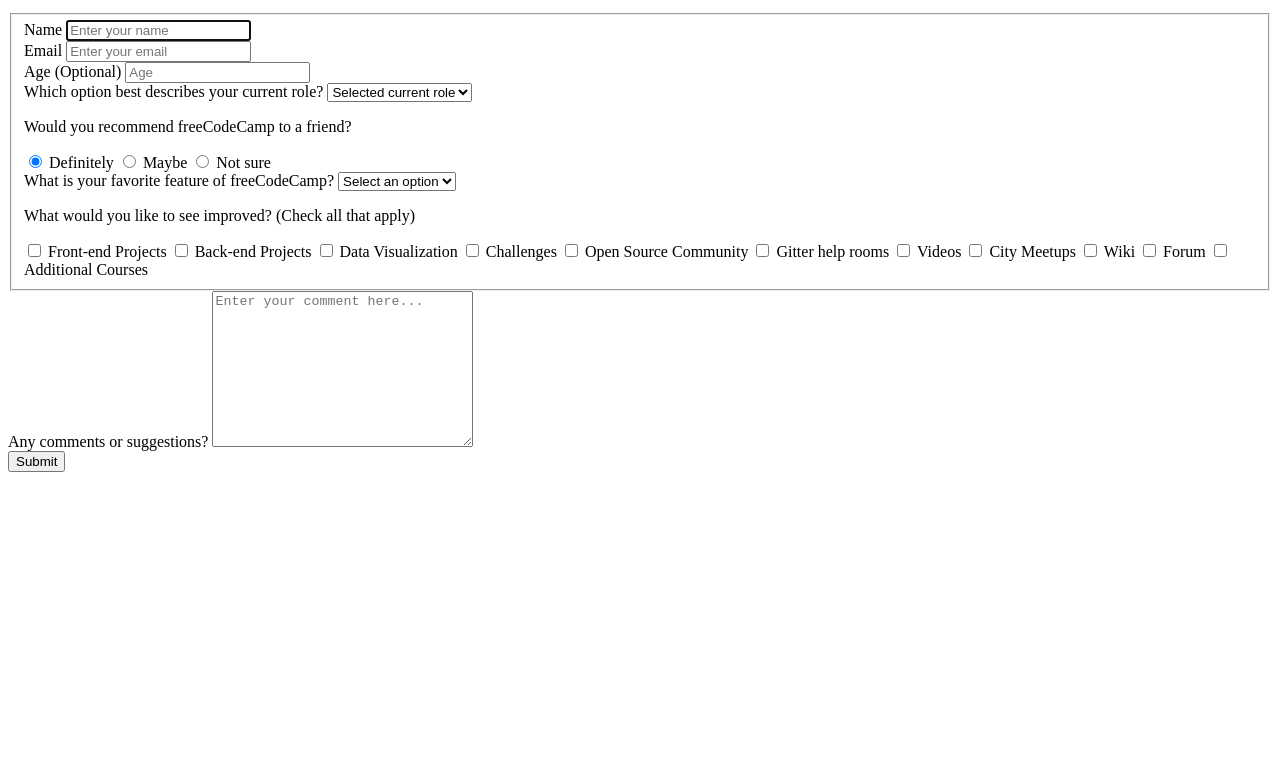
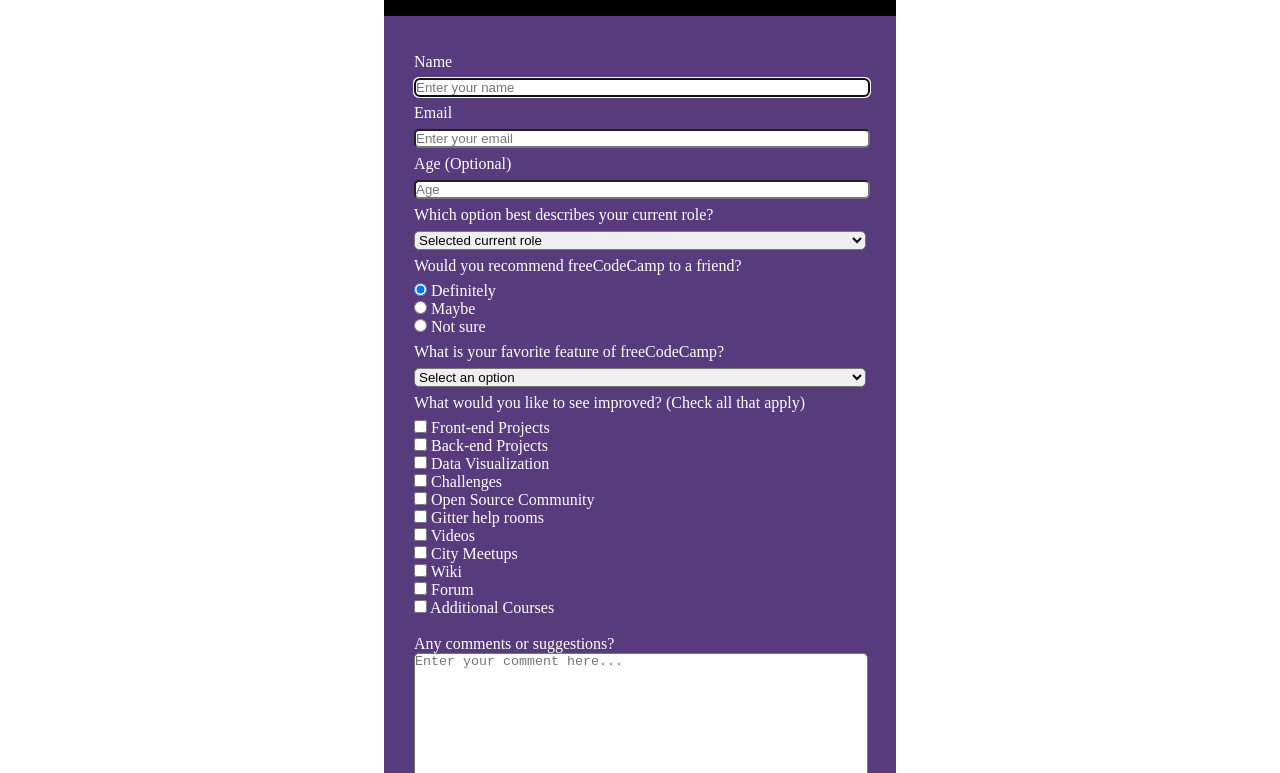
Before and after one commit to eduardopetersen/Survey-form-, a plain HTML site: page index.html in a window 1280 px wide. Shown: the part 101-874 px from the top of the page. Before the commit the page ends 800 px from the top, so only its background shows below. Drawn offline with Linux system fonts and the light colour scheme; the site is published under a folder, as on GitHub Pages, so addresses that start at the root find nothing.

Commit message:
Update index.html

```diff
--- a/index.html
+++ b/index.html
@@ -4,7 +4,7 @@
     <meta charset="UTF-8">
     <meta http-equiv="X-UA-Compatible" content="IE=edge">
     <meta name="viewport" content="width=device-width, initial-scale=1.0">
-    <link rel="stylesheet" href="/style.css"
+    <link rel="stylesheet" href="Survey-form-/style.css"
     <link href="https://fonts.googleapis.com/css2?family=Kaushan+Script&display=swap" rel="stylesheet">
     <title>Survey form</title>
 </head>
```
